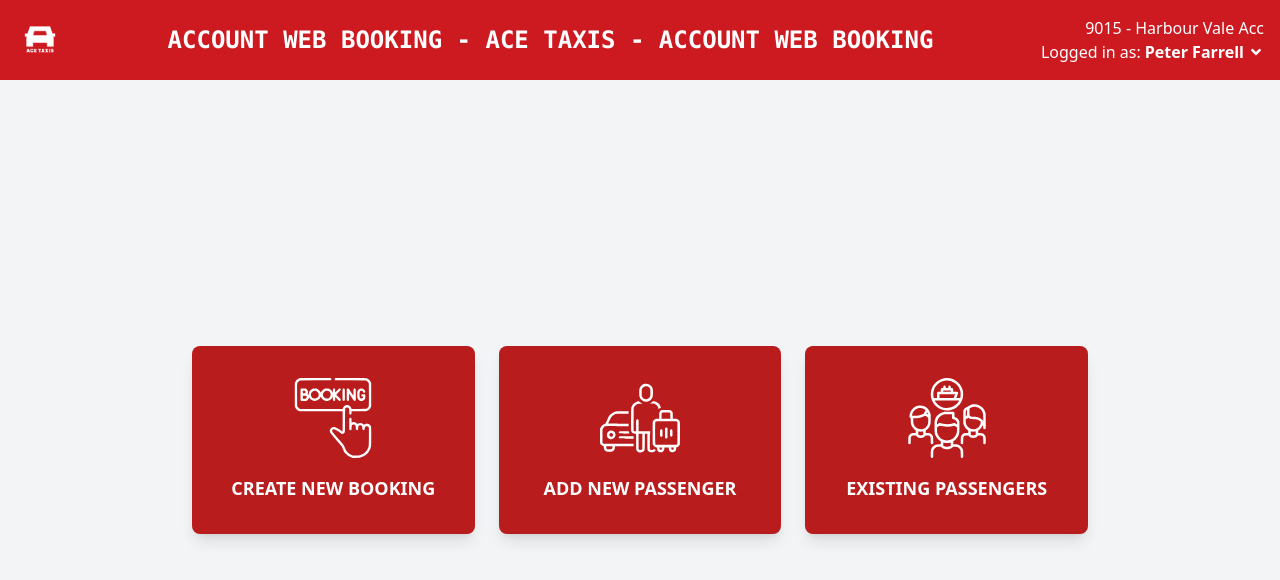
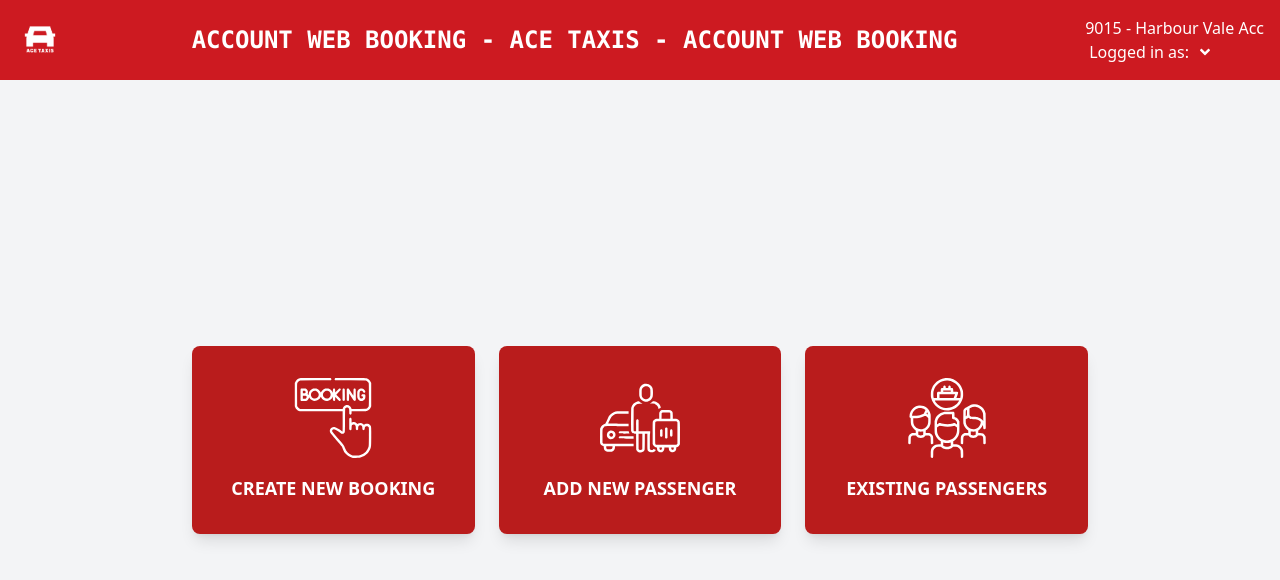
Before and after one commit to BackendCoders/Passenger-Web-booker, a React (Vite) app: page / in a window 1280 px wide. Shown: the top 580 px of the page. Built offline with nearby package versions, Linux system fonts and the light colour scheme; no server answers; sample sign-in values are in the browser's storage.

Commit message:
upadted user --> fullName

```diff
--- a/src/components/Common/header.jsx
+++ b/src/components/Common/header.jsx
@@ -5,12 +5,18 @@ import { FaAngleDown } from 'react-icons/fa';
 import { useState } from 'react';
 import { useDispatch } from 'react-redux';
 import { logout } from '../../service/operations/authApi';
+import { useSelector } from 'react-redux'; // Redux hooks
 
 const Header = () => {
 	const location = useLocation();
 	const dispatch = useDispatch();
 	const navigate = useNavigate();
 	const [dropdownOpen, setDropdownOpen] = useState(false); // Dropdown state
+
+	// Access loading and error state from Redux
+	const { fullName } = useSelector((state) => state.auth);
+	console.log( fullName );
+
 
 	// Handle logout
 	// const handleLogout = () => {
@@ -60,7 +66,7 @@ const Header = () => {
 					<p className='font-medium text-white'>9015 - Harbour Vale Acc</p>
 					<p className='text-white flex items-center'>
 						Logged in as:{' '}
-						<span className='font-semibold ml-1'>Peter Farrell</span>
+						<span className='font-semibold ml-1'>{fullName}</span>
 						<FaAngleDown className='ml-1' />
 					</p>
 				</div>
--- a/src/service/operations/authApi.js
+++ b/src/service/operations/authApi.js
@@ -29,9 +29,9 @@ export function login(username, password, navigate) {
 			toast.success("Login successful!");
 
 			// Store token and user in Redux
-			const { token, user } = response.data;
+			const { token, fullName } = response.data;
 			dispatch(setToken(token));
-			dispatch(setUser(user));
+			dispatch(setUser(fullName));
 			dispatch(setIsAuth(true));
 
 			// Save token to localStorage
--- a/src/slices/authSlice.js
+++ b/src/slices/authSlice.js
@@ -8,7 +8,7 @@ const initialState = {
 		? JSON.parse(localStorage.getItem('token'))
 		: null,
 	isAuth: localStorage.getItem('token') ? true : false,
-	user: null,
+	fullName: null,
 };
 
 const authSlice = createSlice({
@@ -23,7 +23,7 @@ const authSlice = createSlice({
 			state.token = action.payload;
 		},
 		setUser(state, action) {
-			state.user = action.payload;
+			state.fullName = action.payload;
 		},
 		setIsAuth(state, action) {
 			state.isAuth = action.payload;
```
